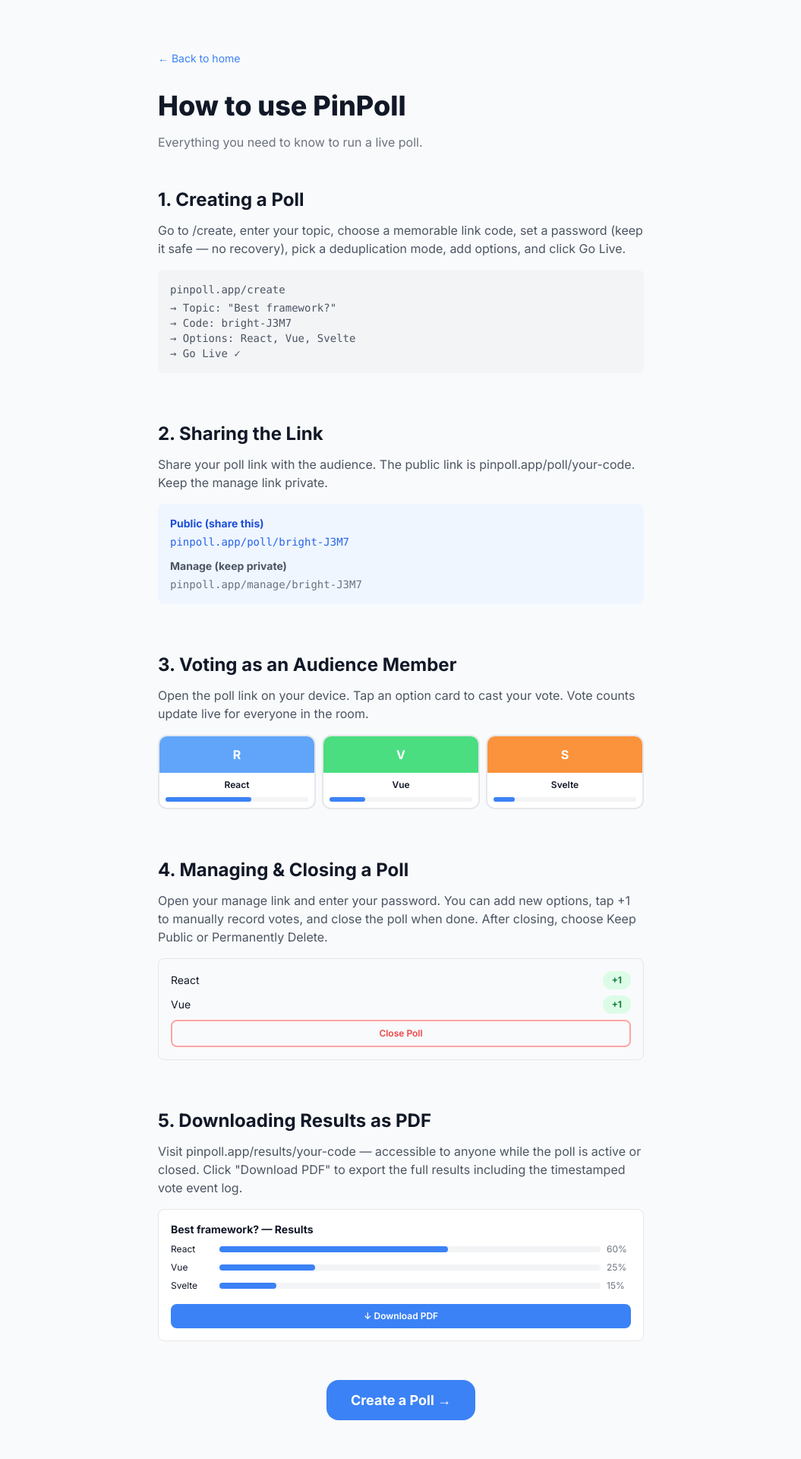
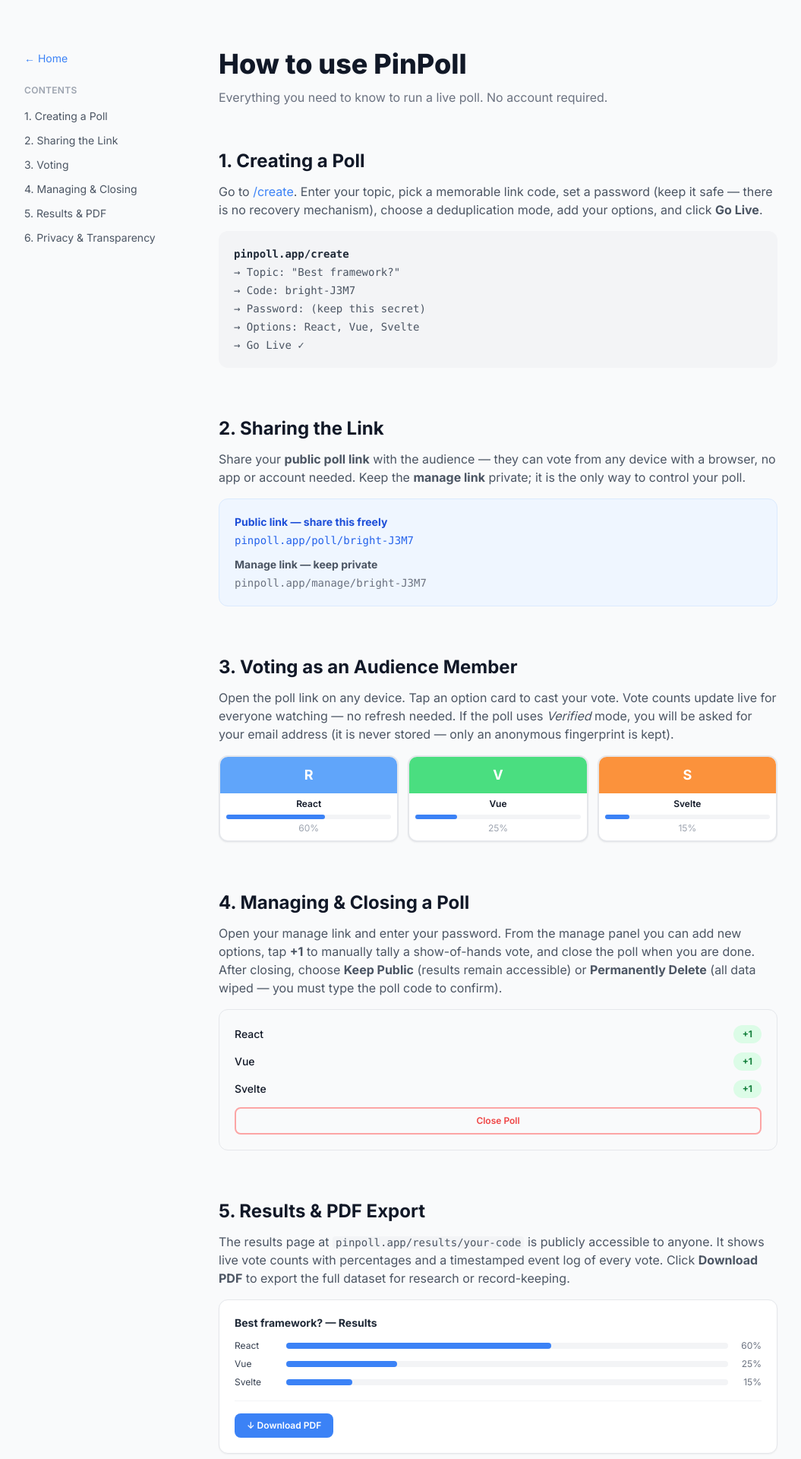
Before and after one commit to markanthonymuya/pinpoll, a Next.js app in the folder frontend/: page /manual in a window 1280 px wide. Shown: the top 1920 px of the page at 76% size, without its empty margins (112-1167 px from the left). Built offline with nearby package versions, Linux system fonts and the light colour scheme.

Commit message:
fix: manual page - add anchor nav sidebar, dedicated privacy/transparency section with id attributes

```diff
--- a/frontend/src/app/manual/page.tsx
+++ b/frontend/src/app/manual/page.tsx
@@ -1,118 +1,170 @@
 import Link from 'next/link';
 
-const SECTIONS = [
-  {
-    title: '1. Creating a Poll',
-    content: 'Go to /create, enter your topic, choose a memorable link code, set a password (keep it safe — no recovery), pick a deduplication mode, add options, and click Go Live.',
-    demo: (
-      <div className="bg-gray-100 rounded-lg p-4 font-mono text-sm text-gray-600">
-        <p>pinpoll.app/create</p>
-        <p className="mt-1">→ Topic: "Best framework?"</p>
+const NAV = [
+  { href: '#creating', label: '1. Creating a Poll' },
+  { href: '#sharing', label: '2. Sharing the Link' },
+  { href: '#voting', label: '3. Voting' },
+  { href: '#managing', label: '4. Managing & Closing' },
+  { href: '#results', label: '5. Results & PDF' },
+  { href: '#privacy', label: '6. Privacy & Transparency' },
+];
+
+export default function ManualPage() {
+  return (
+    <div className="max-w-5xl mx-auto px-4 py-16 lg:flex lg:gap-12">
+      {/* Sidebar nav */}
+      <aside className="hidden lg:block w-52 shrink-0">
+        <div className="sticky top-8">
+          <Link href="/" className="text-blue-500 hover:underline text-sm mb-6 inline-block">← Home</Link>
+          <p className="text-xs font-semibold text-gray-400 uppercase tracking-wide mb-3">Contents</p>
+          <nav className="flex flex-col gap-1">
+            {NAV.map(({ href, label }) => (
+              <a key={href} href={href} className="text-sm text-gray-600 hover:text-blue-600 hover:underline py-1 transition-colors">
+                {label}
+              </a>
+            ))}
+          </nav>
+        </div>
+      </aside>
+
+      {/* Mobile top nav */}
+      <div className="lg:hidden mb-8">
+        <Link href="/" className="text-blue-500 hover:underline text-sm mb-4 inline-block">← Home</Link>
+        <div className="flex flex-wrap gap-2">
+          {NAV.map(({ href, label }) => (
+            <a key={href} href={href} className="text-xs bg-gray-100 hover:bg-gray-200 px-3 py-1.5 rounded-full text-gray-700 transition-colors">
+              {label}
+            </a>
+          ))}
+        </div>
+      </div>
+
+      {/* Content */}
+      <main className="flex-1 min-w-0">
+        <h1 className="text-4xl font-extrabold mb-3">How to use PinPoll</h1>
+        <p className="text-gray-500 mb-14">Everything you need to know to run a live poll. No account required.</p>
+
+        <div className="flex flex-col gap-16">
+
+          <section id="creating">
+            <h2 className="text-2xl font-bold mb-3">1. Creating a Poll</h2>
+            <p className="text-gray-600 mb-4">
+              Go to <Link href="/create" className="text-blue-500 hover:underline">/create</Link>. Enter your topic, pick a memorable link code, set a password (keep it safe — there is no recovery mechanism), choose a deduplication mode, add your options, and click <strong>Go Live</strong>.
+            </p>
+            <div className="bg-gray-100 rounded-xl p-5 font-mono text-sm text-gray-600 space-y-1">
+              <p className="font-bold text-gray-800">pinpoll.app/create</p>
+              <p>→ Topic: &quot;Best framework?&quot;</p>
               <p>→ Code: bright-J3M7</p>
+              <p>→ Password: (keep this secret)</p>
               <p>→ Options: React, Vue, Svelte</p>
               <p>→ Go Live ✓</p>
             </div>
-    ),
-  },
-  {
-    title: '2. Sharing the Link',
-    content: 'Share your poll link with the audience. The public link is pinpoll.app/poll/your-code. Keep the manage link private.',
-    demo: (
-      <div className="bg-blue-50 rounded-lg p-4 text-sm">
-        <p className="font-bold text-blue-700 mb-1">Public (share this)</p>
+          </section>
+
+          <section id="sharing">
+            <h2 className="text-2xl font-bold mb-3">2. Sharing the Link</h2>
+            <p className="text-gray-600 mb-4">
+              Share your <strong>public poll link</strong> with the audience — they can vote from any device with a browser, no app or account needed. Keep the <strong>manage link</strong> private; it is the only way to control your poll.
+            </p>
+            <div className="bg-blue-50 border border-blue-100 rounded-xl p-5 text-sm space-y-3">
+              <div>
+                <p className="font-bold text-blue-700 mb-1">Public link — share this freely</p>
                 <p className="font-mono text-blue-600">pinpoll.app/poll/bright-J3M7</p>
-        <p className="font-bold text-gray-600 mt-3 mb-1">Manage (keep private)</p>
+              </div>
+              <div>
+                <p className="font-bold text-gray-600 mb-1">Manage link — keep private</p>
                 <p className="font-mono text-gray-500">pinpoll.app/manage/bright-J3M7</p>
               </div>
-    ),
-  },
-  {
-    title: '3. Voting as an Audience Member',
-    content: 'Open the poll link on your device. Tap an option card to cast your vote. Vote counts update live for everyone in the room.',
-    demo: (
-      <div className="grid grid-cols-3 gap-2">
-        {['React', 'Vue', 'Svelte'].map((name, i) => (
-          <div key={name} className="bg-white border-2 border-gray-200 rounded-xl overflow-hidden text-center">
-            <div className={`h-12 ${['bg-blue-400', 'bg-green-400', 'bg-orange-400'][i]} flex items-center justify-center`}>
-              <span className="text-white font-bold">{name[0]}</span>
             </div>
-            <p className="text-xs font-semibold p-2">{name}</p>
+          </section>
+
+          <section id="voting">
+            <h2 className="text-2xl font-bold mb-3">3. Voting as an Audience Member</h2>
+            <p className="text-gray-600 mb-4">
+              Open the poll link on any device. Tap an option card to cast your vote. Vote counts update live for everyone watching — no refresh needed. If the poll uses <em>Verified</em> mode, you will be asked for your email address (it is never stored — only an anonymous fingerprint is kept).
+            </p>
+            <div className="grid grid-cols-3 gap-3">
+              {(['React', 'Vue', 'Svelte'] as const).map((name, i) => (
+                <div key={name} className="bg-white border-2 border-gray-200 rounded-xl overflow-hidden text-center shadow-sm">
+                  <div className={`h-12 flex items-center justify-center ${['bg-blue-400', 'bg-green-400', 'bg-orange-400'][i]}`}>
+                    <span className="text-white font-bold text-lg">{name[0]}</span>
+                  </div>
+                  <p className="text-xs font-semibold px-2 py-1.5">{name}</p>
                   <div className="px-2 pb-2">
                     <div className="h-1.5 bg-gray-100 rounded-full">
-                <div className="h-full bg-blue-500 rounded-full" style={{ width: `${[60, 25, 15][i]}%` }} />
+                      <div className="h-full bg-blue-500 rounded-full transition-all" style={{ width: `${[60, 25, 15][i]}%` }} />
                     </div>
+                    <p className="text-xs text-gray-400 mt-1">{[60, 25, 15][i]}%</p>
                   </div>
                 </div>
               ))}
             </div>
-    ),
-  },
-  {
-    title: '4. Managing & Closing a Poll',
-    content: 'Open your manage link and enter your password. You can add new options, tap +1 to manually record votes, and close the poll when done. After closing, choose Keep Public or Permanently Delete.',
-    demo: (
-      <div className="bg-gray-50 border border-gray-200 rounded-lg p-4 text-sm space-y-2">
-        <div className="flex justify-between items-center">
-          <span>React</span>
+          </section>
+
+          <section id="managing">
+            <h2 className="text-2xl font-bold mb-3">4. Managing &amp; Closing a Poll</h2>
+            <p className="text-gray-600 mb-4">
+              Open your manage link and enter your password. From the manage panel you can add new options, tap <strong>+1</strong> to manually tally a show-of-hands vote, and close the poll when you are done. After closing, choose <strong>Keep Public</strong> (results remain accessible) or <strong>Permanently Delete</strong> (all data wiped — you must type the poll code to confirm).
+            </p>
+            <div className="bg-gray-50 border border-gray-200 rounded-xl p-5 text-sm space-y-3">
+              {['React', 'Vue', 'Svelte'].map((name) => (
+                <div key={name} className="flex justify-between items-center">
+                  <span className="font-medium">{name}</span>
                   <span className="px-3 py-1 bg-green-100 text-green-700 rounded-full text-xs font-bold">+1</span>
                 </div>
-        <div className="flex justify-between items-center">
-          <span>Vue</span>
-          <span className="px-3 py-1 bg-green-100 text-green-700 rounded-full text-xs font-bold">+1</span>
-        </div>
-        <button type="button" className="w-full mt-2 py-2 border-2 border-red-300 text-red-500 rounded-lg text-xs font-semibold">
+              ))}
+              <button type="button" className="w-full mt-1 py-2 border-2 border-red-300 text-red-500 rounded-lg text-xs font-semibold pointer-events-none">
                 Close Poll
               </button>
             </div>
-    ),
-  },
-  {
-    title: '5. Downloading Results as PDF',
-    content: 'Visit pinpoll.app/results/your-code — accessible to anyone while the poll is active or closed. Click "Download PDF" to export the full results including the timestamped vote event log.',
-    demo: (
-      <div className="bg-white border border-gray-200 rounded-lg p-4 text-sm">
-        <p className="font-bold mb-2">Best framework? — Results</p>
-        <div className="space-y-2">
+          </section>
+
+          <section id="results">
+            <h2 className="text-2xl font-bold mb-3">5. Results &amp; PDF Export</h2>
+            <p className="text-gray-600 mb-4">
+              The results page at <code className="bg-gray-100 px-1 rounded text-sm">pinpoll.app/results/your-code</code> is publicly accessible to anyone. It shows live vote counts with percentages and a timestamped event log of every vote. Click <strong>Download PDF</strong> to export the full dataset for research or record-keeping.
+            </p>
+            <div className="bg-white border border-gray-200 rounded-xl p-5 text-sm shadow-sm">
+              <p className="font-bold mb-3 text-gray-800">Best framework? — Results</p>
               {[['React', 60], ['Vue', 25], ['Svelte', 15]].map(([name, pct]) => (
-            <div key={name} className="flex items-center gap-2">
-              <span className="w-14 text-xs">{name}</span>
+                <div key={name} className="flex items-center gap-3 mb-2">
+                  <span className="w-14 text-xs text-gray-700">{name}</span>
                   <div className="flex-1 h-2 bg-gray-100 rounded-full">
                     <div className="h-full bg-blue-500 rounded-full" style={{ width: `${pct}%` }} />
                   </div>
-              <span className="text-xs text-gray-500 w-8">{pct}%</span>
+                  <span className="text-xs text-gray-500 w-8 text-right">{pct}%</span>
                 </div>
               ))}
+              <div className="mt-4 pt-4 border-t border-gray-100">
+                <span className="inline-block px-4 py-2 bg-blue-500 text-white text-xs font-semibold rounded-lg pointer-events-none">↓ Download PDF</span>
               </div>
-        <button type="button" className="mt-4 w-full py-2 bg-blue-500 text-white rounded-lg text-xs font-semibold">
-          ↓ Download PDF
-        </button>
             </div>
-    ),
-  },
-];
+          </section>
 
-export default function ManualPage() {
-  return (
-    <main className="max-w-2xl mx-auto px-4 py-16">
-      <Link href="/" className="text-blue-500 hover:underline text-sm mb-8 inline-block">← Back to home</Link>
-      <h1 className="text-4xl font-extrabold mb-4">How to use PinPoll</h1>
-      <p className="text-gray-500 mb-12">Everything you need to know to run a live poll.</p>
+          <section id="privacy">
+            <h2 className="text-2xl font-bold mb-3">6. Privacy &amp; Data Transparency</h2>
+            <p className="text-gray-600 mb-4">
+              PinPoll is designed for open, transparent polling. By creating a poll you agree that:
+            </p>
+            <ul className="list-disc list-inside text-gray-600 space-y-2 mb-4">
+              <li><strong>All votes are publicly accessible</strong> — anyone with the results link can see every vote, including the timestamp and which option was chosen.</li>
+              <li><strong>Vote data is downloadable</strong> — the full timestamped event log is available as a PDF to anyone. This is intentional: PinPoll is built for research and educational use.</li>
+              <li><strong>Deduplication fingerprints are one-way</strong> — in cookie mode a browser fingerprint is stored; in email_hash mode a SHA-256 hash of the email is stored. Neither can be reversed to identify individuals, and raw email addresses are never stored.</li>
+              <li><strong>No account data is collected</strong> — PinPoll does not require registration. The only persistent identity is the deduplication fingerprint described above.</li>
+            </ul>
+            <div className="bg-amber-50 border border-amber-200 rounded-xl p-4 text-sm text-amber-800">
+              <strong>Research use notice:</strong> Data exported from PinPoll is intended for research and educational purposes. Do not use PinPoll to collect sensitive personal information.
+            </div>
+          </section>
 
-      <div className="flex flex-col gap-16">
-        {SECTIONS.map(({ title, content, demo }) => (
-          <section key={title}>
-            <h2 className="text-2xl font-bold mb-3">{title}</h2>
-            <p className="text-gray-600 mb-4">{content}</p>
-            {demo}
-          </section>
-        ))}
         </div>
 
         <div className="mt-16 text-center">
-        <Link href="/create" className="bg-blue-500 hover:bg-blue-600 text-white text-lg font-bold px-8 py-4 rounded-2xl transition-colors">
+          <Link href="/create" className="bg-blue-500 hover:bg-blue-600 text-white text-lg font-bold px-8 py-4 rounded-2xl transition-colors inline-block">
             Create a Poll →
           </Link>
         </div>
       </main>
+    </div>
   );
 }
```
Lines whose indentation alone changed are shown as unchanged.
